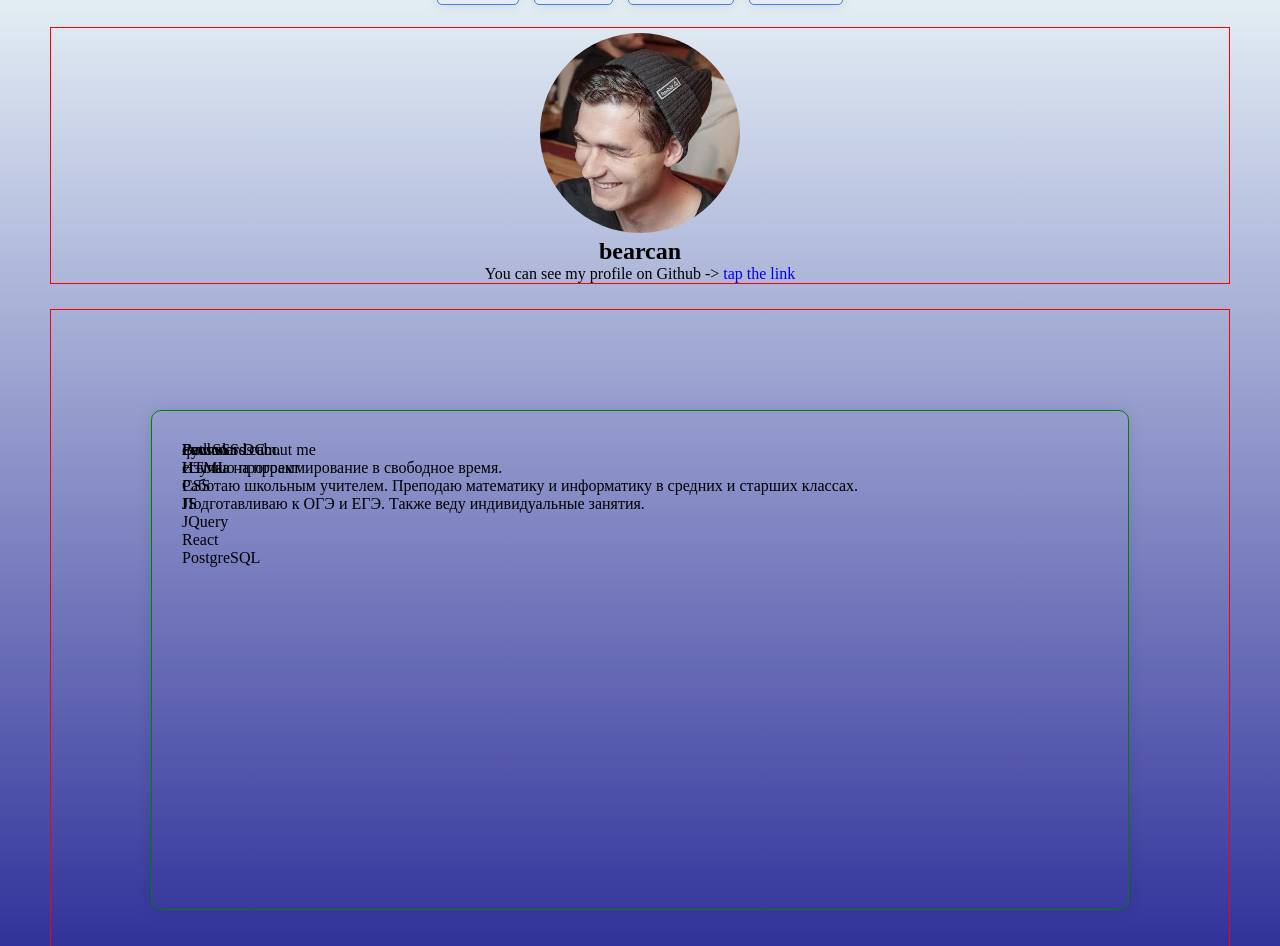
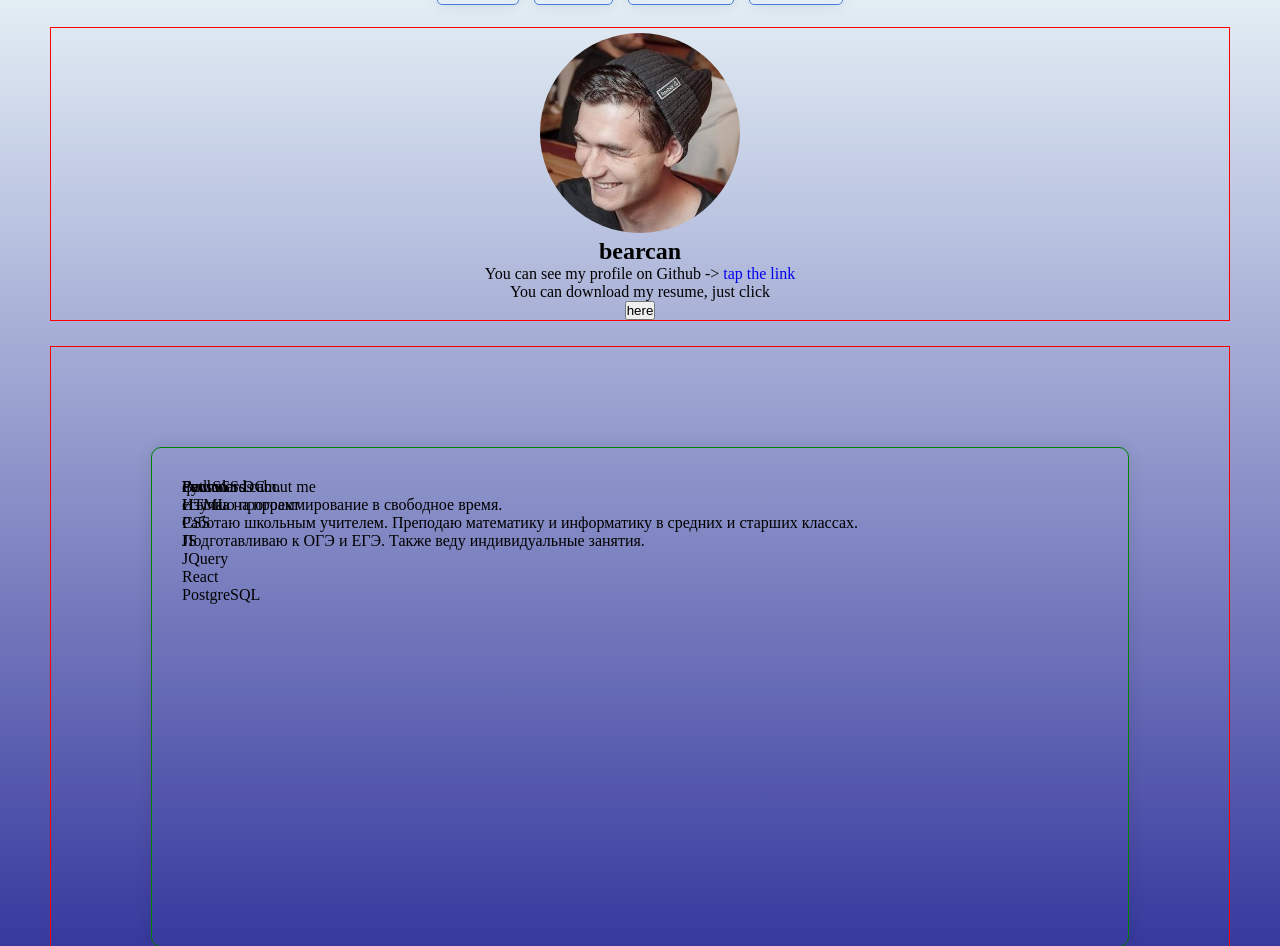
Before and after one commit to mikhaildorox/myResume, a Flask app: page / in a window 1280 px wide. Shown: the part 38-984 px from the top of the page. Run offline with Flask 2, Linux system fonts and the light colour scheme.

Commit message:
add burron resume

```diff
--- a/templates/resume.html
+++ b/templates/resume.html
@@ -34,7 +34,8 @@
       bearcan
     </h1>
     <p>You can see my profile on Github -> <a id='profile-link' href='https://github.com/mikhaildorox' target='_blank'>tap the link</a></p>
-    </section>
+    <p>You can download my resume, just click</p><button>here</button>
+  </section>
   </div>
     <div class="container">
       <section class="main_section">
```
